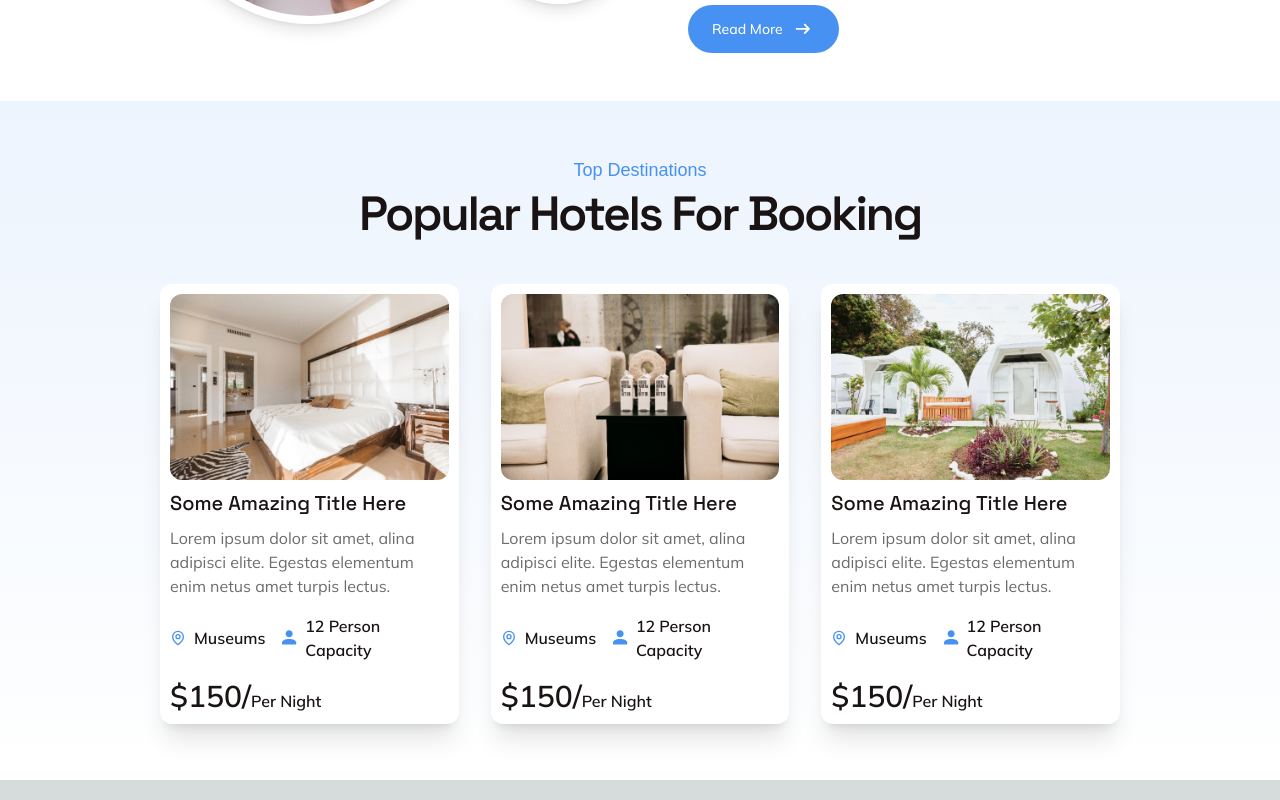
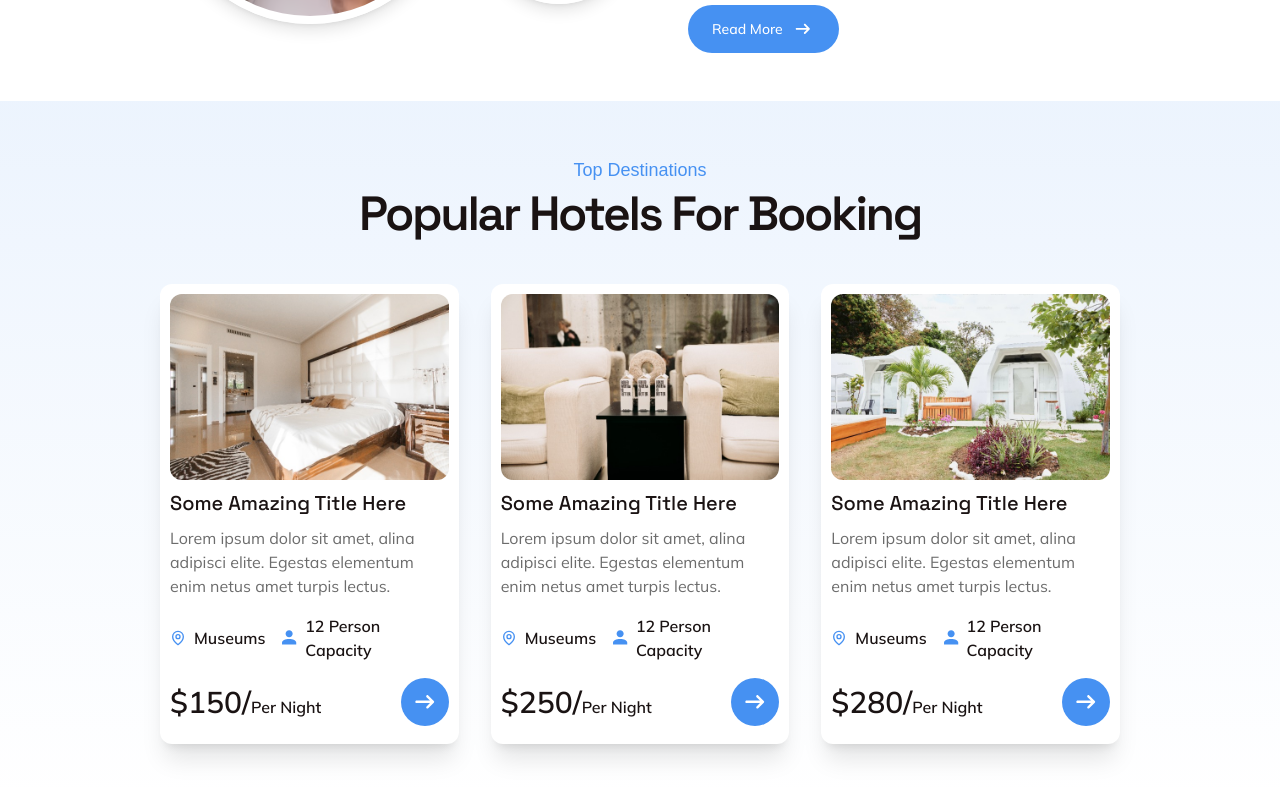
Before and after one commit to hashaaan/starwarsuniverse, a Next.js app: page /test-two in a window 1280 px wide. Shown: the part 1406-2206 px from the top of the page. Built offline with nearby package versions, Linux system fonts and the light colour scheme; a web font is replaced by a local one.

Commit message:
Update destinations cards

```diff
--- a/app/test-two/page.tsx
+++ b/app/test-two/page.tsx
@@ -299,8 +299,14 @@ const TestTwo = () => {
               </div>
             </div>
 
-            <div className="text-secondary text-3xl font-semibold mt-4">
-              $150/<span className="text-base font-semibold">Per Night</span>
+            <div className="flex flex-row items-center justify-between mt-4 mb-2">
+              <div className="text-secondary text-3xl font-semibold">
+                $150/<span className="text-base font-semibold">Per Night</span>
+              </div>
+
+              <Button className="h-12 w-12 rounded-full bg-primary px-1 hover:bg-secondary">
+                <ArrowRight className="h-8 w-8" />
+              </Button>
             </div>
           </div>
 
@@ -340,8 +346,14 @@ const TestTwo = () => {
               </div>
             </div>
 
-            <div className="text-secondary text-3xl font-semibold mt-4">
-              $150/<span className="text-base font-semibold">Per Night</span>
+            <div className="flex flex-row items-center justify-between mt-4 mb-2">
+              <div className="text-secondary text-3xl font-semibold">
+                $250/<span className="text-base font-semibold">Per Night</span>
+              </div>
+
+              <Button className="h-12 w-12 rounded-full bg-primary px-1 hover:bg-secondary">
+                <ArrowRight className="h-8 w-8" />
+              </Button>
             </div>
           </div>
 
@@ -381,8 +393,14 @@ const TestTwo = () => {
               </div>
             </div>
 
-            <div className="text-secondary text-3xl font-semibold mt-4">
-              $150/<span className="text-base font-semibold">Per Night</span>
+            <div className="flex flex-row items-center justify-between mt-4 mb-2">
+              <div className="text-secondary text-3xl font-semibold">
+                $280/<span className="text-base font-semibold">Per Night</span>
+              </div>
+
+              <Button className="h-12 w-12 rounded-full bg-primary px-1 hover:bg-secondary">
+                <ArrowRight className="h-8 w-8" />
+              </Button>
             </div>
           </div>
         </div>
```
